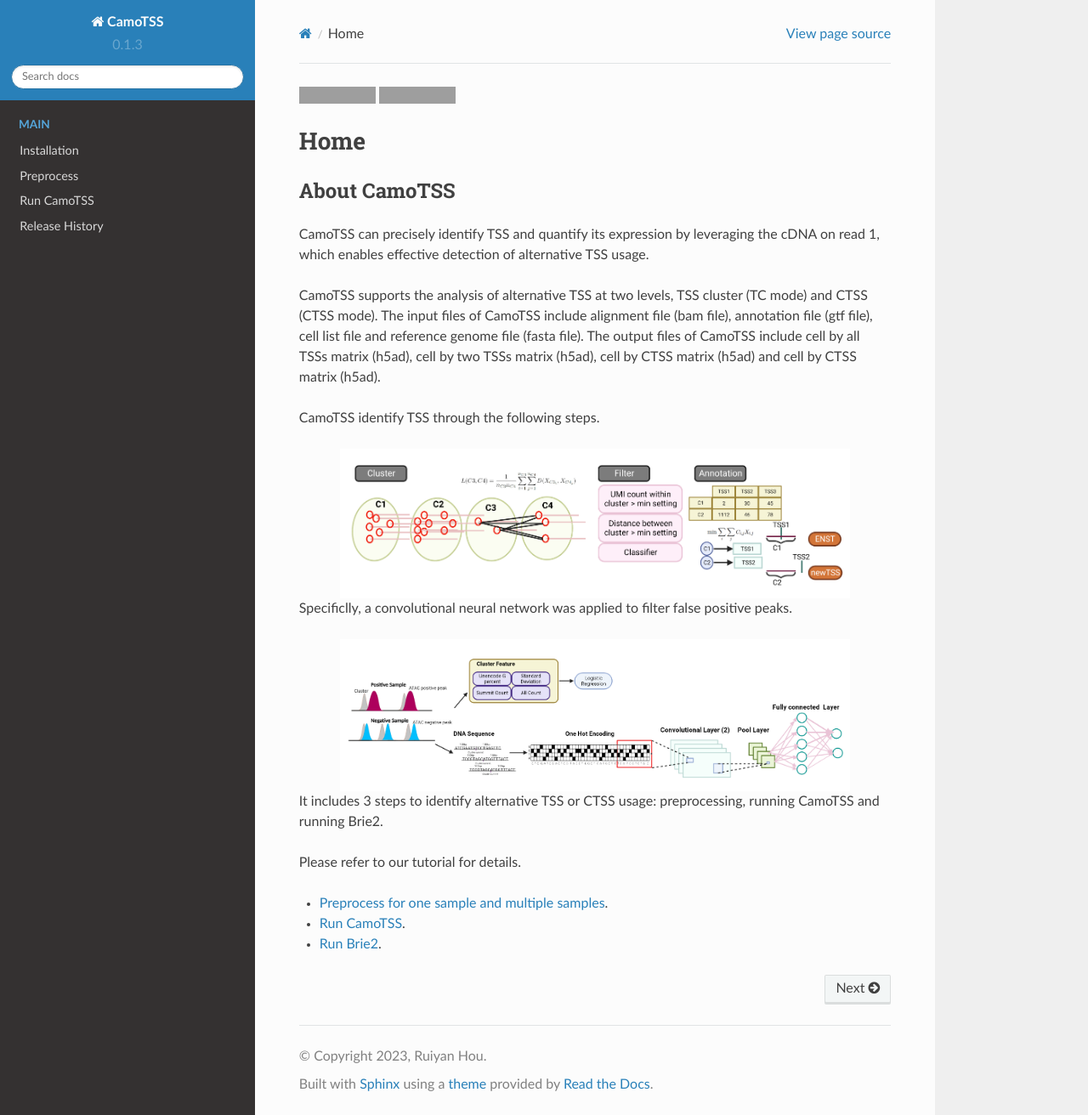
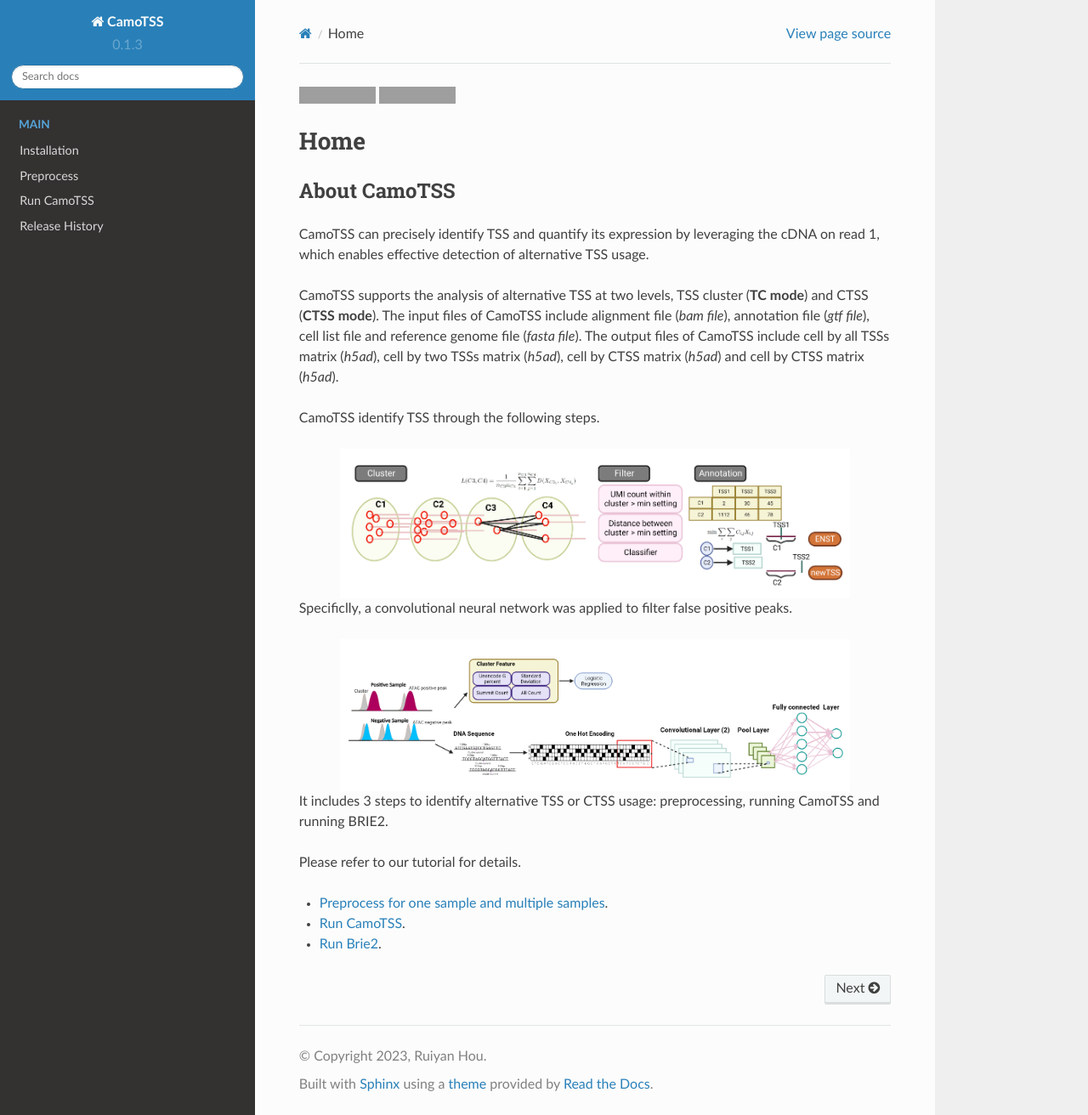
Before and after one commit to StatBiomed/CamoTSS, a Sphinx documentation site: the page built from docs/index.rst, in a window 1280 px wide and 1312 px high. Shown: the whole window at 85% size. Built offline with Sphinx 7.4.7 and the Read the Docs theme 2.0.0, drawn with Linux system fonts in a browser that asks for light colours; pages that are not in the unit, such as notebooks, are missing from menus; the version number is read from the project's files by our own code; grey boxes are pictures that could not be loaded.

Commit message:
change doc

```diff
--- a/docs/index.rst
+++ b/docs/index.rst
@@ -19,9 +19,9 @@ About CamoTSS
 
 CamoTSS can  precisely identify TSS and quantify its expression by leveraging the cDNA on read 1, which enables effective detection of alternative TSS usage.
 
-CamoTSS supports the analysis of alternative TSS at two levels, TSS cluster (TC mode) and CTSS (CTSS mode).
-The input files of CamoTSS include alignment file (bam file), annotation file (gtf file), cell list file and reference genome file (fasta file).
-The output files of CamoTSS include cell by all TSSs matrix (h5ad), cell by two TSSs matrix (h5ad), cell by CTSS matrix (h5ad) and cell by CTSS matrix (h5ad).
+CamoTSS supports the analysis of alternative TSS at two levels, TSS cluster (**TC mode**) and CTSS (**CTSS mode**).
+The input files of CamoTSS include alignment file (`bam file`), annotation file (`gtf file`), cell list file and reference genome file (`fasta file`).
+The output files of CamoTSS include cell by all TSSs matrix (`h5ad`), cell by two TSSs matrix (`h5ad`), cell by CTSS matrix (`h5ad`) and cell by CTSS matrix (`h5ad`).
 
 CamoTSS identify TSS through the following steps.
 
@@ -41,7 +41,7 @@ Specificlly, a convolutional neural network was applied to filter false positive
 
 
 
-It includes 3 steps to identify alternative TSS or CTSS usage: preprocessing, running CamoTSS and running Brie2.
+It includes 3 steps to identify alternative TSS or CTSS usage: preprocessing, running CamoTSS and running BRIE2.
 
 Please refer to our tutorial for details.
 
```
Also changed, not shown: README.rst (+20 -2 lines).
